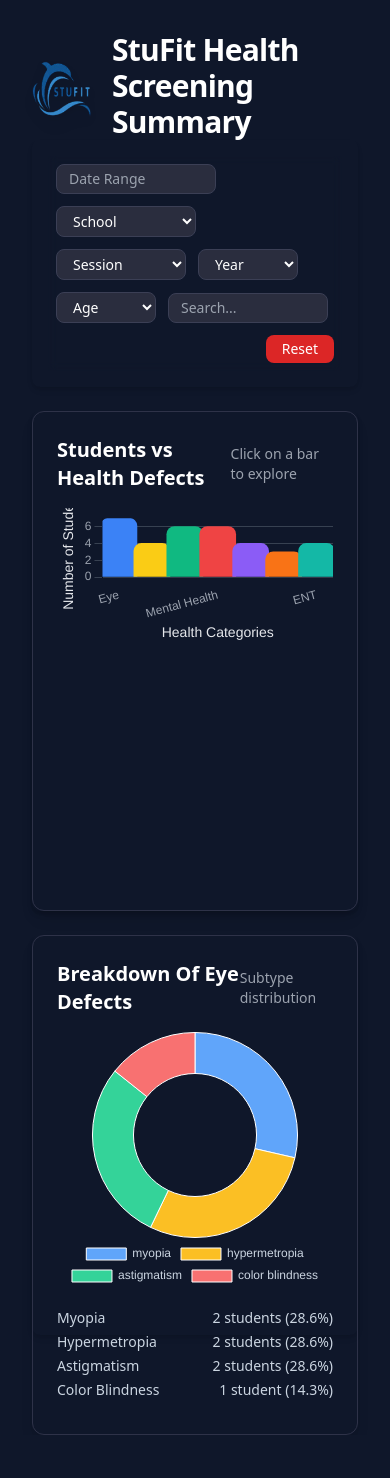
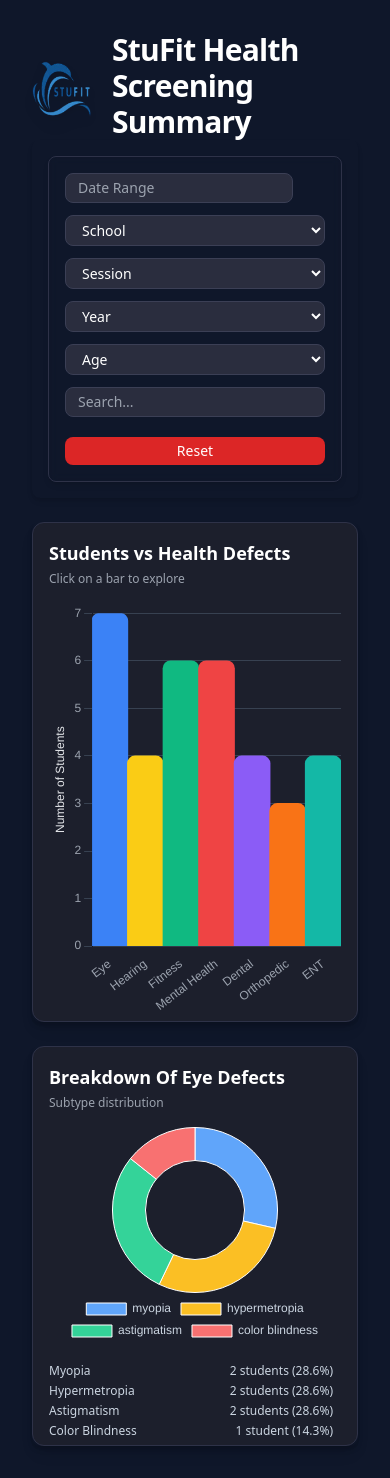
Before and after one commit to Vishwajeet-Kumar-Patel/Summary_Page, a React (Vite) app: page / in a window 390 px wide. Before the commit the page ends 1435 px from the top, so only its background shows below. Built offline with nearby package versions, Linux system fonts and the light colour scheme; the HTML template or start-up script is replaced by a standard one.

Commit message:
CSS Fixed a bit

```diff
--- a/src/components/DefectBarChart.jsx
+++ b/src/components/DefectBarChart.jsx
@@ -57,6 +57,12 @@ export default function DefectBarChart({ data, onBarClick }) {
 
   const chartOptions = {
     responsive: true,
+    maintainAspectRatio: false,
+    layout: {
+      padding: {
+        bottom: 30, // prevents x-axis labels from being cut off
+      },
+    },
     animation: {
       duration: 700,
       easing: 'easeInOutQuart',
@@ -94,7 +100,7 @@ export default function DefectBarChart({ data, onBarClick }) {
           display: true,
           text: 'Number of Students',
           color: '#e5e7eb',
-          font: { size: 14 },
+          font: { size: 12 },
         },
         grid: {
           color: '#374151',
@@ -103,12 +109,15 @@ export default function DefectBarChart({ data, onBarClick }) {
       x: {
         ticks: {
           color: '#9ca3af',
+          autoSkip: false,
+          maxRotation: 45,
+          minRotation: 0,
         },
         title: {
           display: true,
           text: 'Health Categories',
           color: '#e5e7eb',
-          font: { size: 14 },
+          font: { size: 12 },
         },
         grid: {
           display: false,
@@ -118,12 +127,12 @@ export default function DefectBarChart({ data, onBarClick }) {
   };
 
   return (
-    <div className="w-full h-[500px] p-6 rounded-xl shadow-lg transition-shadow duration-300 border border-[#2e3248]">
-      <div className="flex justify-between items-center mb-4">
-        <h2 className="text-xl font-semibold text-white">
+    <div className="w-full h-[500px] p-4 md:p-6 rounded-xl shadow-lg border border-[#2e3248] bg-[#1c1f2c] overflow-hidden">
+      <div className="flex flex-col sm:flex-row justify-between items-start sm:items-center mb-4 gap-1">
+        <h2 className="text-lg md:text-xl font-semibold text-white">
           Students vs Health Defects
         </h2>
-        <span className="text-sm text-gray-400">
+        <span className="text-xs md:text-sm text-gray-400">
           Click on a bar to explore
         </span>
       </div>
--- a/src/components/DefectDrilldown.jsx
+++ b/src/components/DefectDrilldown.jsx
@@ -50,23 +50,23 @@ export default function DefectDrilldown({ data, defectType }) {
   };
 
   return (
-    <div className="w-full h-[500px] p-6 rounded-xl shadow-lg border border-[#2e3248]">
-      <div className="flex justify-between items-center mb-4">
-        <h2 className="text-xl font-semibold text-white capitalize">
+    <div className="w-full h-[400px] md:h-[500px] p-4 md:p-6 rounded-xl shadow-lg border border-[#2e3248] bg-[#1c1f2c]">
+      <div className="flex flex-col sm:flex-row justify-between items-start sm:items-center mb-4 gap-1">
+        <h2 className="text-lg md:text-xl font-semibold text-white capitalize">
           Breakdown of {defectLabels[defectType] || defectType} Defects
         </h2>
-        <span className="text-sm text-gray-400">Subtype distribution</span>
+        <span className="text-xs md:text-sm text-gray-400">Subtype distribution</span>
       </div>
 
       {Object.keys(subtypeCounts).length > 0 ? (
         <>
-          <div className="relative h-[260px] w-full">
+          <div className="relative h-[220px] md:h-[300px] w-full">
             <Pie
               data={chartData}
               options={{
                 responsive: true,
                 maintainAspectRatio: false,
-                cutout: '60%', // Donut
+                cutout: '60%', // Donut chart center cut
                 plugins: {
                   legend: {
                     position: 'bottom',
@@ -91,9 +91,9 @@ export default function DefectDrilldown({ data, defectType }) {
             />
           </div>
 
-          <ul className="mt-4 text-sm text-slate-300 space-y-1 overflow-y-auto max-h-[160px]">
+          <ul className="mt-4 text-sm text-slate-300 space-y-1 max-h-[100px] overflow-auto pr-2">
             {Object.entries(subtypeCounts).map(([key, value]) => (
-              <li key={key} className="flex justify-between">
+              <li key={key} className="flex justify-between text-xs md:text-sm">
                 <span className="capitalize">{key}</span>
                 <span>
                   {value} student{value > 1 ? 's' : ''} (
--- a/src/components/FilterPanel.jsx
+++ b/src/components/FilterPanel.jsx
@@ -60,9 +60,9 @@ export default function FilterPanel({ data, setFilteredData }) {
   };
 
   return (
-    <div className="sticky top-0 z-50 flex flex-wrap items-center gap-3 p-2 bg-transparent text-white backdrop-blur-sm">
+    <div className="flex flex-wrap items-center gap-3 p-4 bg-transparent text-white rounded-lg backdrop-blur-sm border border-[#2e3248] shadow-md">
       {/* Date Range Picker */}
-      <div className="tooltip tooltip-bottom" data-tip="Filter by Date Range">
+      <div className="w-full sm:w-[160px]">
         <DatePicker
           selectsRange
           startDate={startDate}
@@ -73,57 +73,50 @@ export default function FilterPanel({ data, setFilteredData }) {
           showYearDropdown
           dropdownMode="select"
           isClearable
-          className="bg-[#2a2d3e] border border-[#3b3f55] text-sm text-white rounded-lg px-3 py-1 w-[160px]"
+          className="bg-[#2a2d3e] border border-[#3b3f55] text-sm text-white rounded-lg px-3 py-1 w-full"
         />
       </div>
 
       {/* School Filter */}
-      <div className="tooltip tooltip-bottom" data-tip="Filter by School">
       <select
         value={school}
         onChange={(e) => setSchool(e.target.value)}
-          className="bg-[#2a2d3e] border border-[#3b3f55] text-sm text-white rounded-lg px-3 py-1 w-[140px]"
+        className="bg-[#2a2d3e] border border-[#3b3f55] text-sm text-white rounded-lg px-3 py-1 w-full sm:w-[140px]"
       >
         <option value="">School</option>
         {schoolOptions.map((s, i) => (
           <option key={i} value={s}>{s}</option>
         ))}
       </select>
-      </div>
 
       {/* Session Filter */}
-      <div className="tooltip tooltip-bottom" data-tip="Filter by Session">
       <select
         value={session}
         onChange={(e) => setSession(e.target.value)}
-          className="bg-[#2a2d3e] border border-[#3b3f55] text-sm text-white rounded-lg px-3 py-1 w-[130px]"
+        className="bg-[#2a2d3e] border border-[#3b3f55] text-sm text-white rounded-lg px-3 py-1 w-full sm:w-[130px]"
       >
         <option value="">Session</option>
         <option value="Jan - June">Jan - June</option>
         <option value="July - Dec">July - Dec</option>
       </select>
-      </div>
 
       {/* Year Filter */}
-      <div className="tooltip tooltip-bottom" data-tip="Filter by Year">
       <select
         value={year}
         onChange={(e) => setYear(e.target.value)}
-          className="bg-[#2a2d3e] border border-[#3b3f55] text-sm text-white rounded-lg px-3 py-1 w-[100px]"
+        className="bg-[#2a2d3e] border border-[#3b3f55] text-sm text-white rounded-lg px-3 py-1 w-full sm:w-[100px]"
       >
         <option value="">Year</option>
         {yearOptions.map((y, i) => (
           <option key={i} value={y}>{y}</option>
         ))}
       </select>
-      </div>
 
       {/* Age Group Filter */}
-      <div className="tooltip tooltip-bottom" data-tip="Filter by Age Group">
       <select
         value={ageGroup}
         onChange={(e) => setAgeGroup(e.target.value)}
-          className="bg-[#2a2d3e] border border-[#3b3f55] text-sm text-white rounded-lg px-3 py-1 w-[100px]"
+        className="bg-[#2a2d3e] border border-[#3b3f55] text-sm text-white rounded-lg px-3 py-1 w-full sm:w-[100px]"
       >
         <option value="">Age</option>
         <option value="<10">&lt;10</option>
@@ -131,26 +124,25 @@ export default function FilterPanel({ data, setFilteredData }) {
         <option value="15–18">15–18</option>
         <option value="18+">18+</option>
       </select>
-      </div>
 
       {/* Search Box */}
-      <div className="tooltip tooltip-bottom" data-tip="Search by Name or ID">
       <input
         type="text"
         placeholder="Search..."
         value={search}
         onChange={(e) => setSearch(e.target.value)}
-          className="bg-[#2a2d3e] border border-[#3b3f55] text-sm text-white rounded-lg px-3 py-1 w-[160px]"
+        className="bg-[#2a2d3e] border border-[#3b3f55] text-sm text-white rounded-lg px-3 py-1 w-full sm:w-[160px]"
       />
-      </div>
 
       {/* Reset Button */}
+      <div className="w-full sm:w-auto ml-auto">
         <button
           onClick={handleReset}
-        className="ml-auto text-sm bg-red-600 hover:bg-red-700 px-4 py-1 rounded-lg transition-all"
+          className="w-full sm:w-auto text-sm bg-red-600 hover:bg-red-700 px-4 py-1 rounded-lg transition-all mt-2 sm:mt-0"
         >
           Reset
         </button>
       </div>
+    </div>
   );
 }
```
Lines whose indentation alone changed are shown as unchanged.
